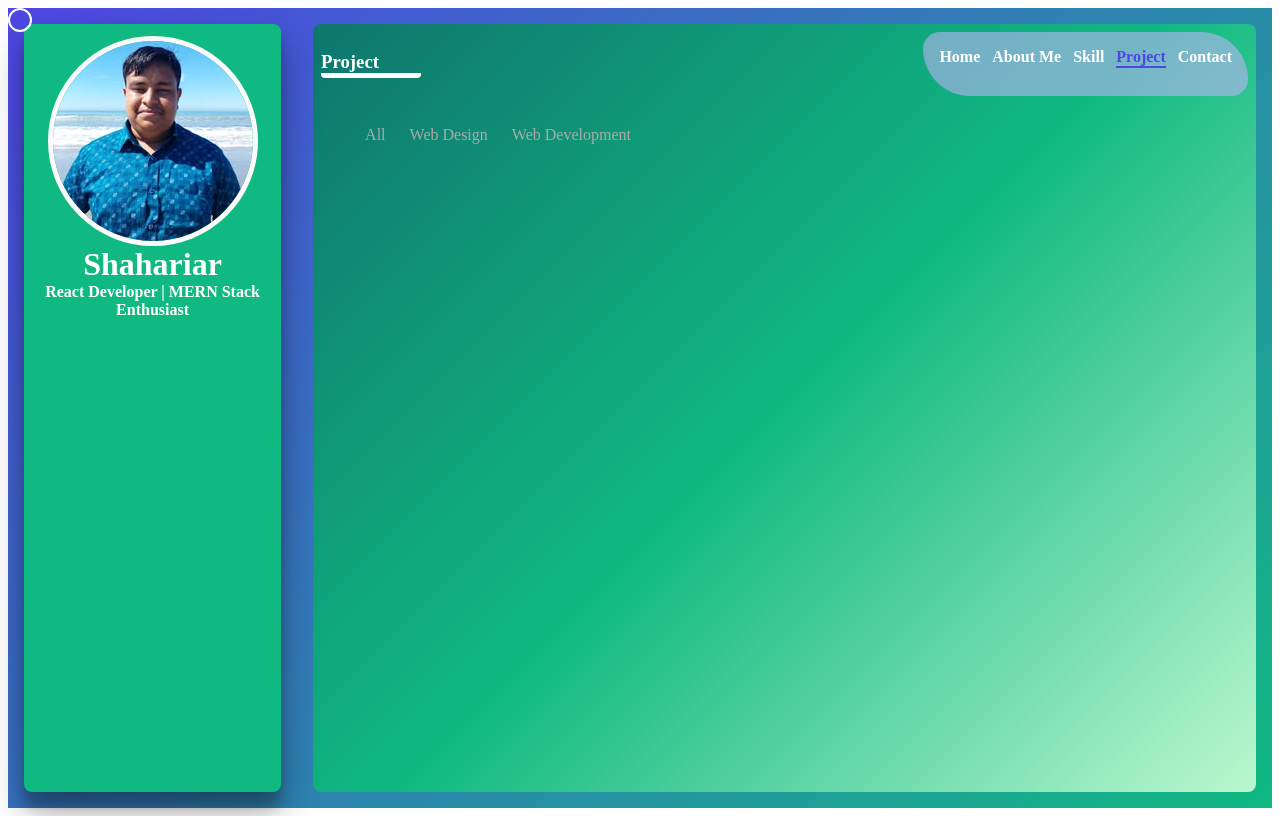
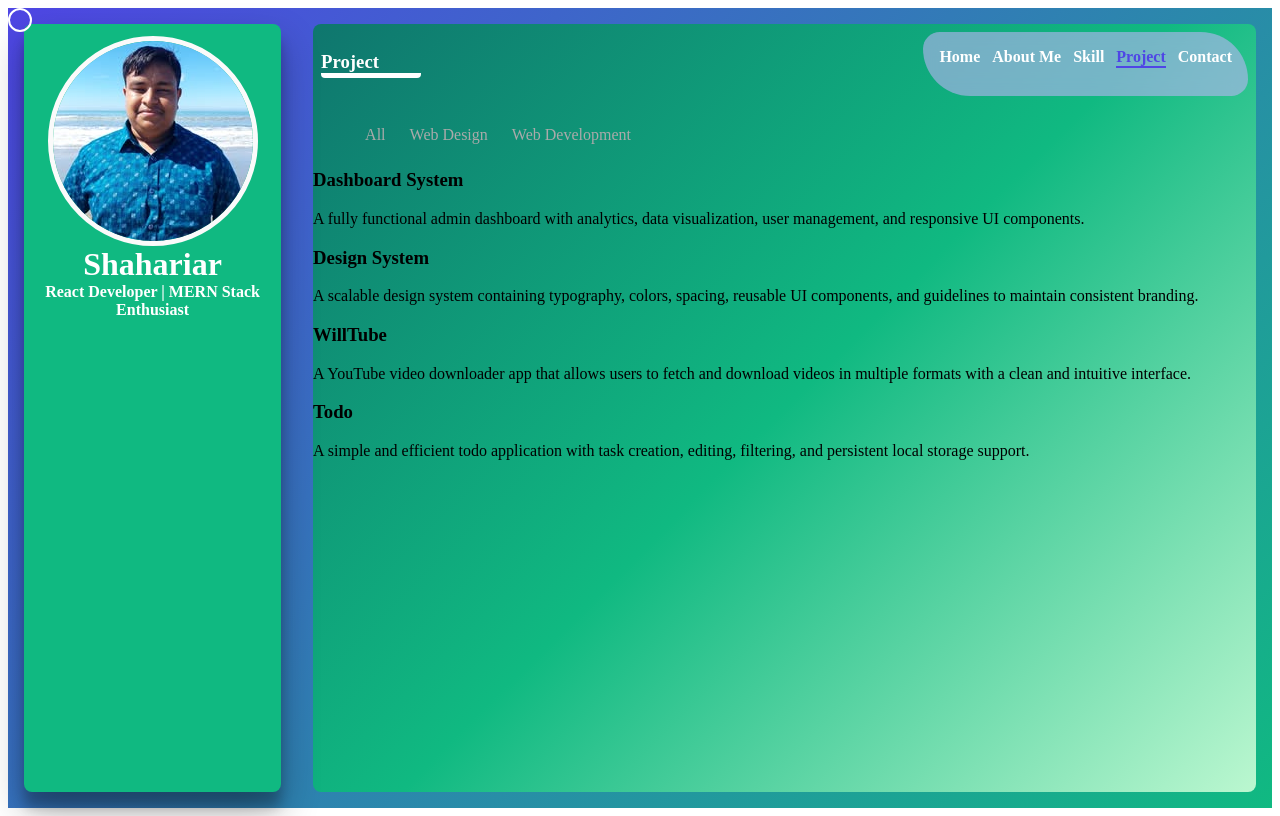
Before and after one commit to shahariar270/portfolio-template, a React (Vite) app in the folder client/: page /project in a window 1280 px wide. Built offline with nearby package versions, Linux system fonts and the light colour scheme; a web font is replaced by a local one.

Commit message:
render tab product

```diff
--- a/client/src/Pages/Project/index.jsx
+++ b/client/src/Pages/Project/index.jsx
@@ -1,5 +1,5 @@
 import React, { useState, useEffect } from "react";
-import { menuArray } from "./helper";
+import { menuArray, projectArray } from "./helper";
 
 export const Project = () => {
   const [selectedTab, setSelectedTab] = useState("");
@@ -10,6 +10,7 @@ export const Project = () => {
     if (tab) setSelectedTab(tab);
   }, []);
 
+  // update URL when tab changes
   const handleTabClick = (label) => {
     setSelectedTab(label);
 
@@ -21,10 +22,14 @@ export const Project = () => {
       "",
       `${window.location.pathname}?${params.toString()}`
     );
-
-
   };
 
+  // filtering logic
+  const filteredProjects =
+    selectedTab === "All" || !selectedTab
+      ? projectArray
+      : projectArray.filter((p) => p.category === selectedTab.toLowerCase());
+console.log(filteredProjects);
   return (
     <div className="st-portfolio--project">
       <ul className="project-menu">
@@ -38,6 +43,15 @@ export const Project = () => {
           </li>
         ))}
       </ul>
+
+      <div className="project-list">
+        {filteredProjects.map((project, index) => (
+          <div key={index} className="project-card">
+            <h3>{project.label}</h3>
+            <p>{project.description}</p>
+          </div>
+        ))}
+      </div>
     </div>
   );
 };
```
